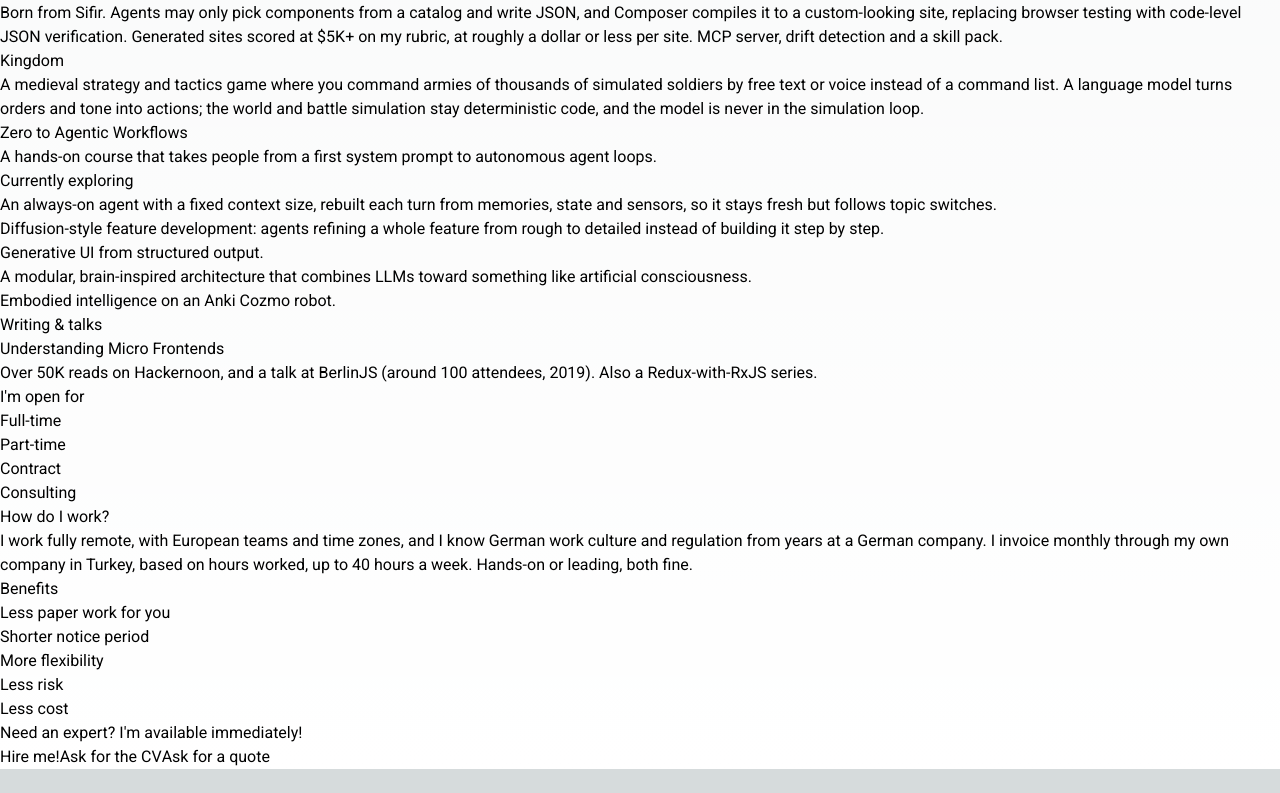
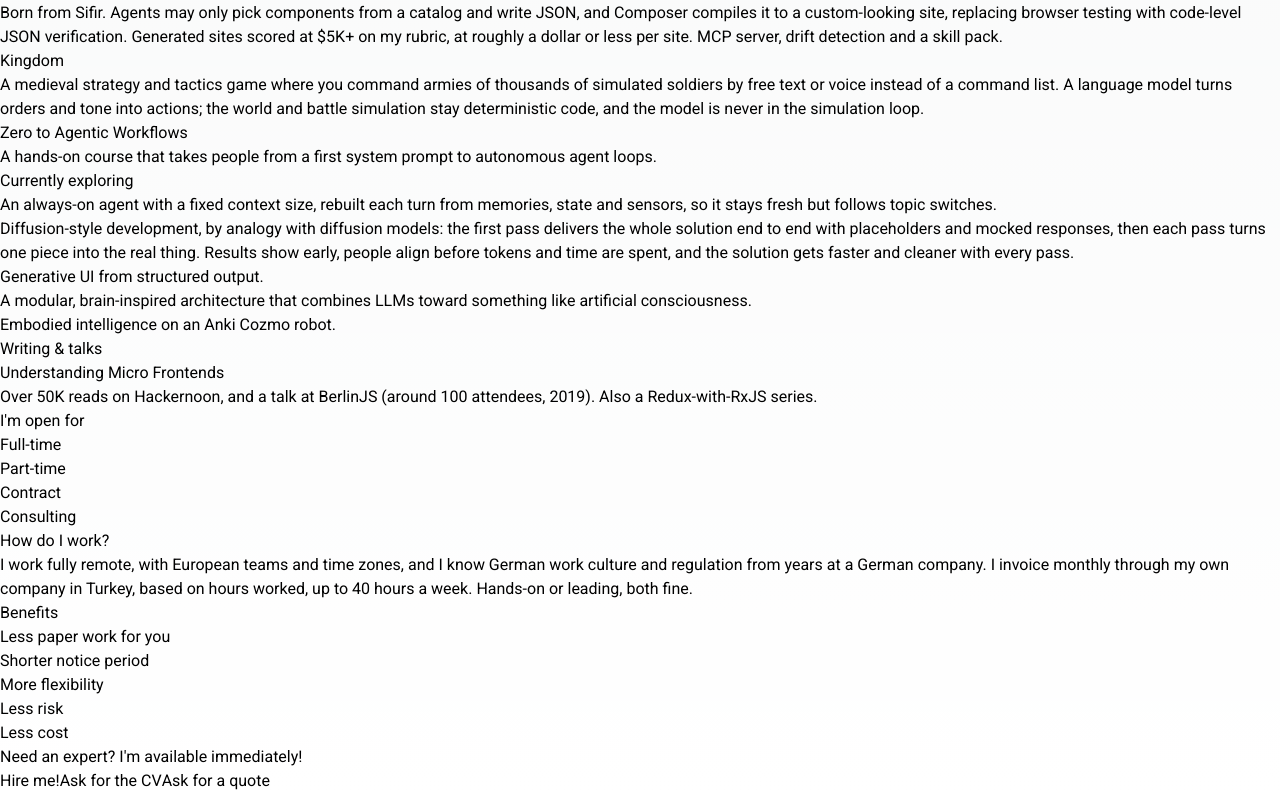
Before and after one commit to onerzafer/cv, a Next.js app: page / in a window 1280 px wide. Shown: the part 5831-6624 px from the top of the page. Before the commit the page ends 6600 px from the top, so only its background shows below. Built offline with nearby package versions, Linux system fonts and the light colour scheme.

Commit message:
Explain diffusion-style development in exploring section
Co-Authored-By: Claude Opus 5.5 <noreply@anthropic.com>
Claude-Session: https://claude.ai/code/session_01GL2bN9MqepKNx5SU6p1LtH

```diff
--- a/src/app/page.tsx
+++ b/src/app/page.tsx
@@ -144,7 +144,7 @@ const writing = [
 
 const exploring = [
   'An always-on agent with a fixed context size, rebuilt each turn from memories, state and sensors, so it stays fresh but follows topic switches.',
-  'Diffusion-style feature development: agents refining a whole feature from rough to detailed instead of building it step by step.',
+  'Diffusion-style development, by analogy with diffusion models: the first pass delivers the whole solution end to end with placeholders and mocked responses, then each pass turns one piece into the real thing. Results show early, people align before tokens and time are spent, and the solution gets faster and cleaner with every pass.',
   'Generative UI from structured output.',
   'A modular, brain-inspired architecture that combines LLMs toward something like artificial consciousness.',
   'Embodied intelligence on an Anki Cozmo robot.',
```
Also changed, not shown: 1 other file (tests, documents, lock files or other folders).
